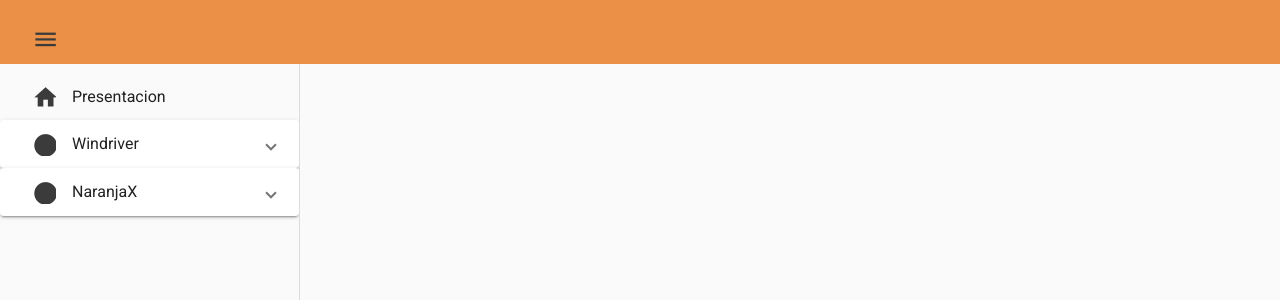
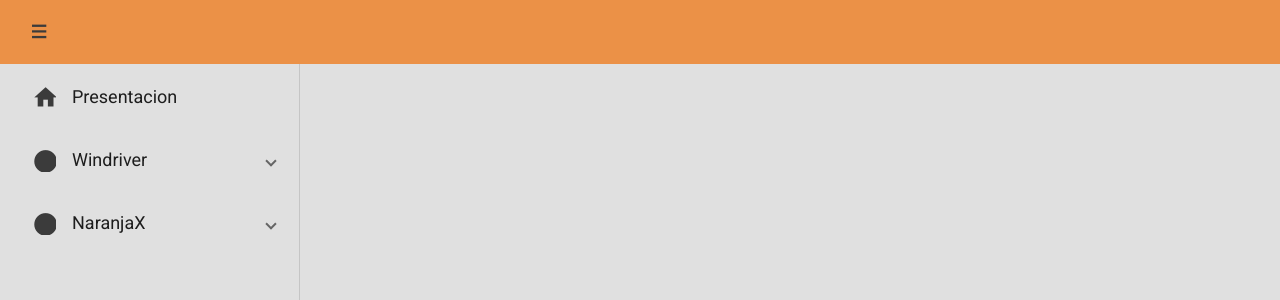
Before and after one commit to toledoantonio/AngularProjectGallery, an Angular app: page / in a window 1280 px wide. Shown: the top 300 px of the page. Built offline with nearby package versions, Linux system fonts and the light colour scheme.

Commit message:
new changes scss

```diff
--- a/src/app/core/components/menu/menu.component.html
+++ b/src/app/core/components/menu/menu.component.html
@@ -1,8 +1,8 @@
 <div class="contenedor-padre">
   <mat-toolbar class="barra">
-    <mat-toolbar-row>
+    <mat-toolbar-row class="toolbarb">
       <button class="menub" (click)="cajon.toggle()" mat-icon-button>
-        <mat-icon>menu</mat-icon>
+        <mat-icon class="iconb">menu</mat-icon>
       </button>
     </mat-toolbar-row>
   </mat-toolbar>
@@ -11,7 +11,7 @@
     <mat-sidenav class="nav" style="min-width: 300px" #cajon mode="side" opened>
       <mat-nav-list>
         <a mat-list-item href="#">
-          <mat-icon fontIcon="home" class="material-icons" >home</mat-icon>
+          <mat-icon fontIcon="home">home</mat-icon>
           Presentacion
         </a>
       </mat-nav-list>
--- a/src/app/core/components/menu/menu.component.scss
+++ b/src/app/core/components/menu/menu.component.scss
@@ -97,12 +97,34 @@ p {
 	font-size: 1.7rem;
 }
 
+.mat-list-base .mat-list-item .mat-list-item-content, .mat-list-base .mat-list-option .mat-list-item-content {
+	height: 0%;
+}
+
+.mat-list-base .mat-list-item, .mat-list-base .mat-list-option {
+	height: 4rem;
+}
+
+.mat-nav-list {
+	padding-top: 0%;
+}
+
+.mat-list-item{
+	font-size: large;
+}
+
+.mat-expansion-panel{
+	box-shadow: none;
+	background-color: $background-color_2;
+}
+
 .mat-expansion-panel-header{
 	padding-left: 1rem;
+	height: auto;
 }
 
 .mat-expansion-panel-header-title{
-	font-size: medium;
+	font-size: large;
 	line-height: 3.5;
 }
 
@@ -113,6 +135,19 @@ p {
 .menub {
 	color: $background-color_1;
 	padding-right: 1rem;
+	display: flex;
+	align-items: center;
+}
+
+.iconb{
+	padding-right: 1rem;
+	display: flex;
+	align-items: center;
+	transition: 0.4s;
+
+	&:hover{
+		color: $color_white;
+	}
 }
 
 .contenedor-padre {
@@ -128,6 +163,7 @@ p {
 
 .contenido {
     flex: 1 1 auto;
+	background-color: $color_gray;
 }
 
 .padding-10 {
--- a/src/app/page/naranjax/components/project1N/project1N.component.scss
+++ b/src/app/page/naranjax/components/project1N/project1N.component.scss
@@ -7,21 +7,18 @@
 
   .section {
     /* Estilos para pantallas grandes */
-    background-color: #f2f2f2;
     padding: 20px;
     margin: 20px;
-    border: 1px solid rgba(163, 163, 162, 0.2);
-    transition: all .2s;
-    box-shadow: 12px 12px 2px 1px rgba(163, 163, 162, 0.2);
+    border-radius: 10px;
+    background: #e0e0e0;
+    box-shadow:  30px 30px 62px #afafaf,
+             -30px -30px 62px #ffffff;
     max-width: 700px;
     min-width: 300px;
     flex: 1;
     display: flex;
     flex-direction: column;
 
-    &:hover {
-        box-shadow: -12px 12px 2px -1px rgba(163, 163, 162, 0.2);
-    }
 
     /* Estilos para pantallas pequeñas */
     @media (max-width: 600px) {
--- a/src/colors.scss
+++ b/src/colors.scss
@@ -4,7 +4,8 @@ $color_black: #3b3b3b;
 $color_orange: #FF6000;
 $color_orange_light: #eb9147;
 $color_white: #fff;
-$color_beige: #fff6f6;
+$color_gray: #e0e0e0;
+$color_beige: #f1e3d1;
 
 // Background colours for the site
 
```
